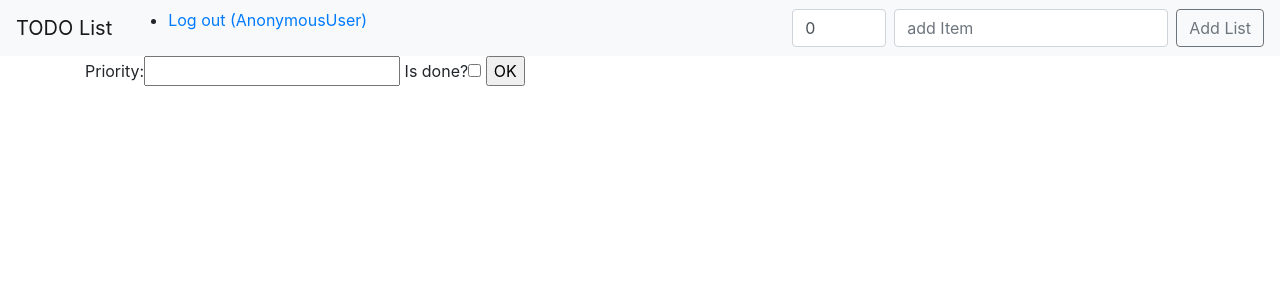
After one commit to JackSmith17/TODOList, a Django app: page /filter in a window 1280 px wide. The commit adds this page. Shown: the top 300 px of the page. Run offline with Django 3.2, Linux system fonts and the light colour scheme; some libraries are stand-ins or nearby versions.

Commit message:
Add priority and some other things...

```diff
--- a/todoList/static/css/todo_css.css
+++ b/todoList/static/css/todo_css.css
@@ -1,3 +1,9 @@
 .striker {
 	text-decoration: line-through;
 }
+
+
+tr.table-head {
+
+	border-bottom:4pt solid black;
+}
--- a/todoList/todoListApp/forms.py
+++ b/todoList/todoListApp/forms.py
@@ -4,4 +4,10 @@ from .models import List
 class ListForm(forms.ModelForm):
     class Meta:
         model = List
-        fields = ["itemV","completed"]
+        fields = ["itemV","priority","completed"]
+
+
+
+class FilterForm(forms.Form):
+    priority = forms.IntegerField()
+    do_status = forms.BooleanField(label='Is done?')
--- a/todoList/todoListApp/templates/base.html
+++ b/todoList/todoListApp/templates/base.html
@@ -45,8 +45,9 @@
 
     <form class="form-inline my-2 my-lg-0" method="POST">
 	{% csrf_token %}
+	  <input class="form-control mr-sm-2" type="number" value="0" min="0" max="5" name="priority" >
       <input class="form-control mr-sm-2" type="search" placeholder="add Item" aria-label="Search" name= "itemV">
-	  <button class="btn btn-outline-secondary my-2 my-sm-0" type="submit">Log in</button>
+
       <button class="btn btn-outline-secondary my-2 my-sm-0" type="submit">Add List</button>
     </form>
 
--- /dev/null
+++ b/todoList/todoListApp/templates/filter.html
@@ -0,0 +1,13 @@
+{% extends 'base.html' %}
+
+{% block content %}
+
+	<form action="/your-name1/" method="post">	 {% csrf_token %}
+
+   		{{ form }}
+	    <input type="submit" value="OK">
+	</form>
+
+
+
+{% endblock %}
--- a/todoList/todoListApp/urls.py
+++ b/todoList/todoListApp/urls.py
@@ -15,4 +15,5 @@ urlpatterns = [
     path('register',views.RegisterFormView.as_view(), name ='register'),
     path('login',views.LoginFormView.as_view(), name ='login'),
     path('logout',views.logOut, name ='logout'),
+    path('filter',views.filter, name ='filter'),
 ]
--- a/todoList/todoListApp/views.py
+++ b/todoList/todoListApp/views.py
@@ -5,7 +5,7 @@ from django.contrib import messages, auth
 from django.contrib.auth.forms import UserCreationForm
 from django.contrib.auth.forms import AuthenticationForm
 from .models import List
-from .forms import ListForm
+from .forms import ListForm, FilterForm
 from django.contrib.auth import login
 # Create your views here.
 
@@ -24,7 +24,6 @@ def home(request):
 
         if form.is_valid():
             post = form.save(commit=False)
-            post.priority = 1
             post.autor = auth.get_user(request).username
             post.save()
 
@@ -37,6 +36,20 @@ def home(request):
         all_items = List.objects.filter(autor=auth.get_user(request).username) # filterList(List.objects.all,auth.get_user(request).username)
         return render(request,'home.html',{'all_items':all_items,
                                            'user': auth.get_user(request).username  })
+
+
+
+
+
+def filter(request):
+
+    if request.method == 'POST':
+        form = FilterForm(request.POST or None)
+
+    else:
+        form = FilterForm()
+        return  render(request, 'filter.html', {'form': form})
+
 
 
 def filterList(Todolist,username):
```
Also changed, not shown: todoList/todoListApp/templates/home.html (+12 -2 lines).
